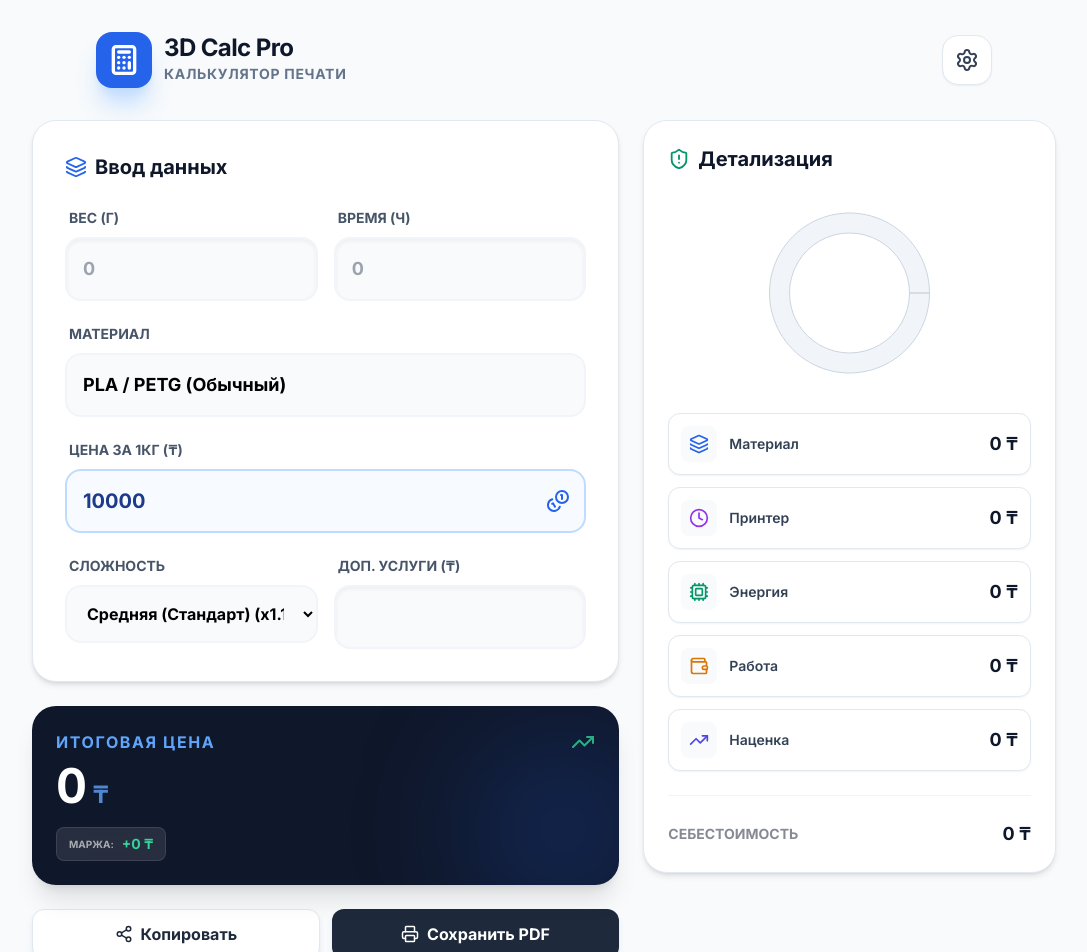
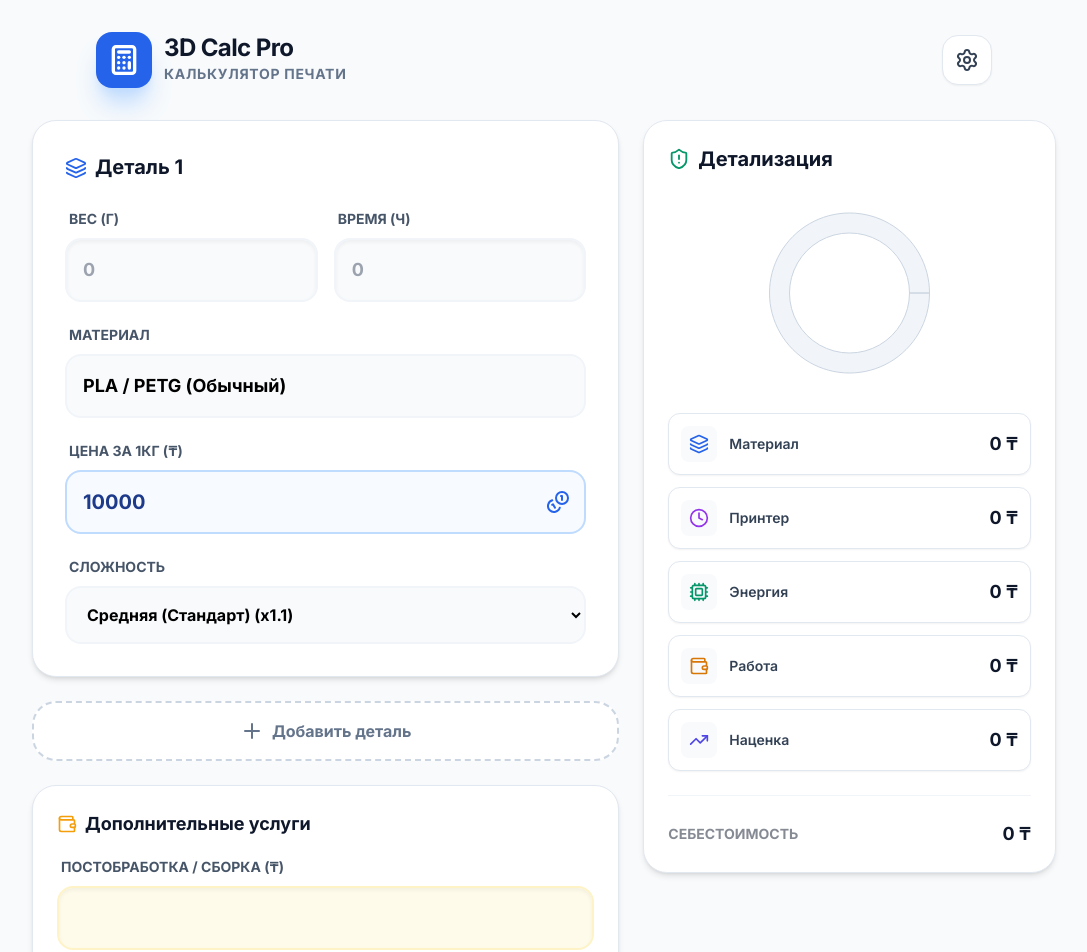
Before and after one commit to ziyadabek/3d-calc-pro, a React (Vite) app: page / in a window 1280 px wide. Shown: the top 952 px of the page, without its empty margins (96-1183 px from the left). Built offline with nearby package versions, Linux system fonts and the light colour scheme.

Commit message:
Feat: Add multi-part support and PDF proposal generation

```diff
--- a/App.tsx
+++ b/App.tsx
@@ -1,4 +1,3 @@
-
 import * as React from 'react';
 import { useState, useMemo } from 'react';
 import {
@@ -13,7 +12,11 @@ import {
   Coins,
   Share2,
   Printer,
-  CheckCircle2
+  CheckCircle2,
+  Plus,
+  Trash2,
+  FileText,
+  FileDown
 } from 'lucide-react';
 import {
   PieChart,
@@ -22,11 +25,13 @@ import {
   ResponsiveContainer,
   Tooltip
 } from 'recharts';
+import jsPDF from 'jspdf';
+import autoTable from 'jspdf-autotable';
 
 import {
   MaterialType,
   ComplexityLevel,
-  CalcInputs,
+  PrintPart,
   CalcSettings,
   CalcResults
 } from './types';
@@ -35,65 +40,120 @@ import { ResultItem } from './components/ResultItem';
 import { SettingsModal } from './components/SettingsModal';
 
 const App: React.FC = () => {
-  const [inputs, setInputs] = useState<CalcInputs>({
+  const [parts, setParts] = useState<PrintPart[]>([
+    {
+      id: "1",
+      name: 'Деталь 1',
       weight: 0,
       hours: 0,
       materialType: MaterialType.PLA_PETG,
-    customMaterialPrice: DEFAULT_MATERIALS[MaterialType.PLA_PETG].pricePerKg,
-    complexity: ComplexityLevel.NORMAL,
-    labor: 0
-  });
+      materialPrice: DEFAULT_MATERIALS[MaterialType.PLA_PETG].pricePerKg,
+      complexity: ComplexityLevel.NORMAL
+    }
+  ]);
+  const [labor, setLabor] = useState(0);
 
   const [settings, setSettings] = useState<CalcSettings>(DEFAULT_SETTINGS);
   const [isSettingsOpen, setIsSettingsOpen] = useState(false);
   const [copied, setCopied] = useState(false);
 
-  const handleMaterialChange = (type: MaterialType) => {
-    setInputs(prev => ({
+  const addPart = () => {
+    setParts(prev => [
       ...prev,
-      materialType: type,
-      customMaterialPrice: DEFAULT_MATERIALS[type].pricePerKg
+      {
+        id: crypto.randomUUID(),
+        name: `Деталь ${prev.length + 1}`,
+        weight: 0,
+        hours: 0,
+        materialType: MaterialType.PLA_PETG,
+        materialPrice: DEFAULT_MATERIALS[MaterialType.PLA_PETG].pricePerKg,
+        complexity: ComplexityLevel.NORMAL
+      }
+    ]);
+  };
+
+  const removePart = (id: string) => {
+    if (parts.length > 1) {
+      setParts(prev => prev.filter(p => p.id !== id));
+    }
+  };
+
+  const updatePart = (id: string, field: keyof PrintPart, value: any) => {
+    setParts(prev => prev.map(p => {
+      if (p.id !== id) return p;
+
+      const updates: Partial<PrintPart> = { [field]: value };
+
+      // Update price if material type changes
+      if (field === 'materialType') {
+        updates.materialPrice = DEFAULT_MATERIALS[value as MaterialType].pricePerKg;
+      }
+
+      return { ...p, ...updates };
     }));
   };
 
   const results: CalcResults = useMemo(() => {
-    const matPrice = inputs.customMaterialPrice;
-    const materialCost = (inputs.weight / 1000) * matPrice;
-    const workCost = inputs.hours * settings.amortizationPerHour;
-    const electricityCost = inputs.hours * settings.electricityPerHour;
-    const laborCost = inputs.labor;
+    let totalMaterial = 0;
+    let totalWork = 0;
+    let totalElec = 0;
+    let totalMarkup = 0;
+    let totalComplexity = 0;
+    let totalBase = 0;
 
-    const baseSubtotal = materialCost + workCost + electricityCost + laborCost;
-    const markup = baseSubtotal * (settings.markupPercent / 100);
+    parts.forEach(part => {
+      const matCost = (part.weight / 1000) * part.materialPrice;
+      const work = part.hours * settings.amortizationPerHour;
+      const elec = part.hours * settings.electricityPerHour;
 
-    const factor = COMPLEXITY_MULTIPLIERS[inputs.complexity].factor;
-    const totalBeforeComplexity = baseSubtotal + markup;
-    const total = totalBeforeComplexity * factor;
-    const complexityBonus = total - totalBeforeComplexity;
+      const partBase = matCost + work + elec;
+      const partMarkup = partBase * (settings.markupPercent / 100);
+
+      const factor = COMPLEXITY_MULTIPLIERS[part.complexity].factor;
+      const partTotalBeforeComplexity = partBase + partMarkup;
+      const partTotal = partTotalBeforeComplexity * factor;
+
+      const partComplexityBonus = partTotal - partTotalBeforeComplexity;
+
+      totalMaterial += matCost;
+      totalWork += work;
+      totalElec += elec;
+      totalMarkup += partMarkup;
+      totalComplexity += partComplexityBonus;
+      totalBase += partBase;
+    });
+
+    const laborCost = labor;
+    const laborMarkup = labor * (settings.markupPercent / 100);
+    const finalTotal = totalBase + totalMarkup + totalComplexity + laborCost + laborMarkup;
 
     return {
-      materialCost,
-      workCost,
-      electricityCost,
-      laborCost,
-      subtotal: baseSubtotal,
-      markup,
-      complexityBonus,
-      total
+      materialCost: totalMaterial,
+      workCost: totalWork,
+      electricityCost: totalElec,
+      laborCost: laborCost,
+      subtotal: totalBase + laborCost,
+      markup: totalMarkup + laborMarkup,
+      complexityBonus: totalComplexity,
+      total: finalTotal
     };
-  }, [inputs, settings]);
+  }, [parts, labor, settings]);
 
   const handleCopyReport = async () => {
-    const materialName = DEFAULT_MATERIALS[inputs.materialType].name;
-    const complexityName = COMPLEXITY_MULTIPLIERS[inputs.complexity].name;
+    const partsDetails = parts.map((p, i) => `
+🔹 ${p.name}
+   ⚖️ Вес: ${p.weight} г
+   ⏱ Время: ${p.hours} ч
+   🧵 Материал: ${DEFAULT_MATERIALS[p.materialType].name}
+   ⚙️ Сложность: ${COMPLEXITY_MULTIPLIERS[p.complexity].name}
+`).join('\n');
+
     const report = `
 📊 ОТЧЕТ 3D ПЕЧАТИ (3D Calc Pro)
 ------------------------------
-🧵 Материал: ${materialName}
-⚖️ Вес: ${inputs.weight} г
-⏱ Время: ${inputs.hours} ч
-⚙️ Сложность: ${complexityName}
-🛠 Доп. услуги: ${inputs.labor.toLocaleString()} ₸
+${partsDetails}
+------------------------------
+🛠 Доп. услуги: ${labor.toLocaleString()} ₸
 ------------------------------
 💰 ИТОГО: ${Math.round(results.total).toLocaleString()} ₸
 ------------------------------
@@ -124,6 +184,84 @@ const App: React.FC = () => {
         alert('Не удалось скопировать отчет. Скопируйте вручную из консоли или проверьте права доступа.');
       }
     }
+  };
+
+  const handleGeneratePDF = () => {
+    const doc = new jsPDF();
+
+    // Header
+    doc.setFontSize(22);
+    doc.setTextColor(37, 99, 235); // Blue
+    doc.text("3D Calc Pro", 14, 20);
+
+    doc.setFontSize(10);
+    doc.setTextColor(100);
+    doc.text("Коммерческое предложение", 14, 26);
+
+    doc.setDrawColor(200);
+    doc.line(14, 30, 196, 30);
+
+    // Date
+    doc.setFontSize(12);
+    doc.setTextColor(0);
+    doc.text(`Дата: ${new Date().toLocaleDateString()}`, 14, 40);
+
+    // Parts Table
+    const tableBody = parts.map(part => [
+      part.name,
+      `${part.weight}г`,
+      `${part.hours}ч`,
+      DEFAULT_MATERIALS[part.materialType].name,
+      COMPLEXITY_MULTIPLIERS[part.complexity].name
+    ]);
+
+    autoTable(doc, {
+      startY: 50,
+      head: [['Название', 'Вес', 'Время', 'Материал', 'Сложность']],
+      body: tableBody,
+      theme: 'grid',
+      headStyles: { fillColor: [37, 99, 235] }
+    });
+
+    const finalY = (doc as any).lastAutoTable.finalY + 10;
+
+    // Financial Summary
+    doc.setFontSize(14);
+    doc.text("Итоговый расчет", 14, finalY);
+
+    const summaryData = [
+      ['Материалы', `${Math.round(results.materialCost).toLocaleString()} ₸`],
+      ['Работа оборудования', `${Math.round(results.workCost + results.electricityCost).toLocaleString()} ₸`],
+      ['Доп. услуги', `${Math.round(results.laborCost).toLocaleString()} ₸`],
+      ['Сложность и Маржа', `${Math.round(results.markup + results.complexityBonus).toLocaleString()} ₸`],
+      ['ИТОГО К ОПЛАТЕ', `${Math.round(results.total).toLocaleString()} ₸`]
+    ];
+
+    autoTable(doc, {
+      startY: finalY + 5,
+      body: summaryData,
+      theme: 'plain',
+      styles: { fontSize: 12, cellPadding: 2 },
+      columnStyles: {
+        0: { fontStyle: 'bold', cellWidth: 120 },
+        1: { halign: 'right' }
+      },
+      didParseCell: (data) => {
+        if (data.row.index === 4) {
+          data.cell.styles.fontStyle = 'bold';
+          data.cell.styles.textColor = [37, 99, 235];
+          data.cell.styles.fontSize = 14;
+        }
+      }
+    });
+
+    // Footer
+    doc.setFontSize(8);
+    doc.setTextColor(150);
+    doc.text("Сгенерировано в 3D Calc Pro", 14, 280);
+    doc.text("https://ziyadabek.github.io/3d-calc-pro/", 14, 285);
+
+    doc.save("3d-calc-offer.pdf");
   };
 
   const handlePrint = () => {
@@ -172,10 +310,29 @@ const App: React.FC = () => {
       <main className="w-full max-w-5xl grid grid-cols-1 lg:grid-cols-12 gap-6">
         {/* Ввод данных */}
         <section className="lg:col-span-7 space-y-6 print:col-span-12">
-          <div className="bg-white rounded-3xl p-6 md:p-8 shadow-md border border-slate-200 print:shadow-none print:border-none">
-            <h2 className="text-xl font-bold text-slate-900 mb-6 flex items-center gap-2 print:text-black">
-              <Layers size={22} className="text-blue-600 print:hidden" /> Ввод данных
+
+          {parts.map((part, index) => (
+            <div key={part.id} className="bg-white rounded-3xl p-6 md:p-8 shadow-md border border-slate-200 print:shadow-none print:border-none relative group transition-all hover:shadow-lg">
+              <div className="flex justify-between items-center mb-6">
+                <h2 className="text-xl font-bold text-slate-900 flex items-center gap-2 print:text-black">
+                  <Layers size={22} className="text-blue-600 print:hidden" />
+                  <input
+                    type="text"
+                    value={part.name}
+                    onChange={(e) => updatePart(part.id, 'name', e.target.value)}
+                    className="bg-transparent border-b border-transparent focus:border-blue-500 outline-none hover:border-slate-300 transition-colors w-48"
+                  />
                 </h2>
+                {parts.length > 1 && (
+                  <button
+                    onClick={() => removePart(part.id)}
+                    className="p-2 text-slate-400 hover:text-red-500 hover:bg-red-50 rounded-xl transition-all"
+                    title="Удалить деталь"
+                  >
+                    <Trash2 size={20} />
+                  </button>
+                )}
+              </div>
 
               <div className="space-y-5">
                 <div className="grid grid-cols-2 gap-4">
@@ -183,8 +340,8 @@ const App: React.FC = () => {
                     <label className="text-sm font-bold text-slate-600 uppercase ml-1">Вес (г)</label>
                     <input
                       type="number"
-                    value={inputs.weight || ''}
-                    onChange={(e) => setInputs({ ...inputs, weight: parseFloat(e.target.value) || 0 })}
+                      value={part.weight || ''}
+                      onChange={(e) => updatePart(part.id, 'weight', parseFloat(e.target.value) || 0)}
                       placeholder="0"
                       className="w-full px-4 py-4 bg-slate-50 border-2 border-slate-100 rounded-2xl focus:border-blue-500 outline-none font-bold text-lg shadow-inner print:bg-white print:border-slate-300"
                     />
@@ -193,8 +350,8 @@ const App: React.FC = () => {
                     <label className="text-sm font-bold text-slate-600 uppercase ml-1">Время (ч)</label>
                     <input
                       type="number"
-                    value={inputs.hours || ''}
-                    onChange={(e) => setInputs({ ...inputs, hours: parseFloat(e.target.value) || 0 })}
+                      value={part.hours || ''}
+                      onChange={(e) => updatePart(part.id, 'hours', parseFloat(e.target.value) || 0)}
                       placeholder="0"
                       className="w-full px-4 py-4 bg-slate-50 border-2 border-slate-100 rounded-2xl focus:border-blue-500 outline-none font-bold text-lg shadow-inner print:bg-white print:border-slate-300"
                     />
@@ -204,8 +361,8 @@ const App: React.FC = () => {
                 <div className="space-y-2">
                   <label className="text-sm font-bold text-slate-600 uppercase ml-1">Материал</label>
                   <select
-                  value={inputs.materialType}
-                  onChange={(e) => handleMaterialChange(e.target.value as MaterialType)}
+                    value={part.materialType}
+                    onChange={(e) => updatePart(part.id, 'materialType', e.target.value as MaterialType)}
                     className="w-full px-4 py-4 bg-slate-50 border-2 border-slate-100 rounded-2xl focus:border-blue-500 outline-none font-bold text-lg appearance-none cursor-pointer print:bg-white print:border-slate-300"
                   >
                     {Object.entries(DEFAULT_MATERIALS).map(([key, config]) => (
@@ -219,20 +376,19 @@ const App: React.FC = () => {
                   <div className="relative">
                     <input
                       type="number"
-                    value={inputs.customMaterialPrice || ''}
-                    onChange={(e) => setInputs({ ...inputs, customMaterialPrice: parseFloat(e.target.value) || 0 })}
+                      value={part.materialPrice || ''}
+                      onChange={(e) => updatePart(part.id, 'materialPrice', parseFloat(e.target.value) || 0)}
                       className="w-full pl-4 pr-12 py-4 bg-blue-50/50 border-2 border-blue-200 rounded-2xl focus:border-blue-600 outline-none font-black text-blue-900 text-xl"
                     />
                     <Coins className="absolute right-4 top-1/2 -translate-y-1/2 text-blue-600" size={24} />
                   </div>
                 </div>
 
-              <div className="grid grid-cols-1 md:grid-cols-2 gap-4">
                 <div className="space-y-2">
                   <label className="text-sm font-bold text-slate-600 uppercase ml-1">Сложность</label>
                   <select
-                    value={inputs.complexity}
-                    onChange={(e) => setInputs({ ...inputs, complexity: e.target.value as ComplexityLevel })}
+                    value={part.complexity}
+                    onChange={(e) => updatePart(part.id, 'complexity', e.target.value as ComplexityLevel)}
                     className="w-full px-4 py-4 bg-slate-50 border-2 border-slate-100 rounded-2xl focus:border-blue-500 outline-none font-bold print:bg-white print:border-slate-300"
                   >
                     {Object.entries(COMPLEXITY_MULTIPLIERS).map(([key, config]) => (
@@ -240,16 +396,31 @@ const App: React.FC = () => {
                     ))}
                   </select>
                 </div>
+              </div>
+            </div>
+          ))}
+
+          <button
+            onClick={addPart}
+            className="w-full py-4 bg-white border-2 border-dashed border-slate-300 text-slate-500 rounded-3xl font-bold flex items-center justify-center gap-2 hover:border-blue-500 hover:text-blue-500 transition-all active:scale-[0.99] print:hidden"
+          >
+            <Plus size={24} />
+            Добавить деталь
+          </button>
+
+          <div className="bg-white rounded-3xl p-6 shadow-md border border-slate-200 print:shadow-none print:border-none">
+            <h2 className="text-lg font-bold text-slate-900 mb-4 flex items-center gap-2">
+              <Wallet size={20} className="text-amber-500" />
+              Дополнительные услуги
+            </h2>
             <div className="space-y-2">
-                  <label className="text-sm font-bold text-slate-600 uppercase ml-1">Доп. услуги (₸)</label>
+              <label className="text-sm font-bold text-slate-600 uppercase ml-1">Постобработка / Сборка (₸)</label>
               <input
                 type="number"
-                    value={inputs.labor || ''}
-                    onChange={(e) => setInputs({ ...inputs, labor: parseFloat(e.target.value) || 0 })}
-                    className="w-full px-4 py-4 bg-slate-50 border-2 border-slate-100 rounded-2xl focus:border-blue-500 outline-none font-bold text-lg shadow-inner print:bg-white print:border-slate-300"
+                value={labor || ''}
+                onChange={(e) => setLabor(parseFloat(e.target.value) || 0)}
+                className="w-full px-4 py-4 bg-amber-50 border-2 border-amber-100 rounded-2xl focus:border-amber-500 outline-none font-bold text-lg shadow-inner print:bg-white print:border-slate-300 text-amber-900"
               />
-                </div>
-              </div>
             </div>
           </div>
 
@@ -295,11 +466,11 @@ const App: React.FC = () => {
               {copied ? 'Скопировано!' : 'Копировать'}
             </button>
             <button
-              onClick={handlePrint}
-              className="flex items-center justify-center gap-2 py-3 px-4 bg-slate-800 text-white rounded-xl font-bold text-base hover:bg-slate-900 transition-all shadow-md shadow-slate-200 active:scale-95"
+              onClick={handleGeneratePDF}
+              className="flex items-center justify-center gap-2 py-3 px-4 bg-blue-600 text-white rounded-xl font-bold text-base hover:bg-blue-700 transition-all shadow-md shadow-blue-200 active:scale-95"
             >
-              <Printer size={18} />
-              Сохранить PDF
+              <FileDown size={18} />
+              КП (PDF)
             </button>
           </div>
         </section>
--- a/package.json
+++ b/package.json
@@ -13,6 +13,8 @@
   },
   "dependencies": {
     "@google/genai": "^1.40.0",
+    "jspdf": "^4.1.0",
+    "jspdf-autotable": "^5.0.7",
     "lucide-react": "^0.563.0",
     "react": "^19.2.4",
     "react-dom": "^19.2.4",
@@ -20,6 +22,7 @@
     "recharts": "^3.7.0"
   },
   "devDependencies": {
+    "@types/jspdf": "^1.3.3",
     "@types/node": "^22.14.0",
     "@types/react": "^19.2.13",
     "@types/react-dom": "^19.2.3",
--- a/types/index.ts
+++ b/types/index.ts
@@ -18,13 +18,19 @@ export interface MaterialConfig {
   pricePerKg: number;
 }
 
-export interface CalcInputs {
+export interface PrintPart {
+  id: string;
+  name: string;
   weight: number;
   hours: number;
   materialType: MaterialType;
-  customMaterialPrice: number;
+  materialPrice: number; // custom price for this part's material
   complexity: ComplexityLevel;
-  labor: number;
+}
+
+export interface CalcInputs {
+  parts: PrintPart[];
+  labor: number; // Global labor cost
 }
 
 export interface CalcSettings {
```
Also changed, not shown: 1 other file (tests, documents, lock files or other folders). Lines whose indentation alone changed are shown as unchanged.
